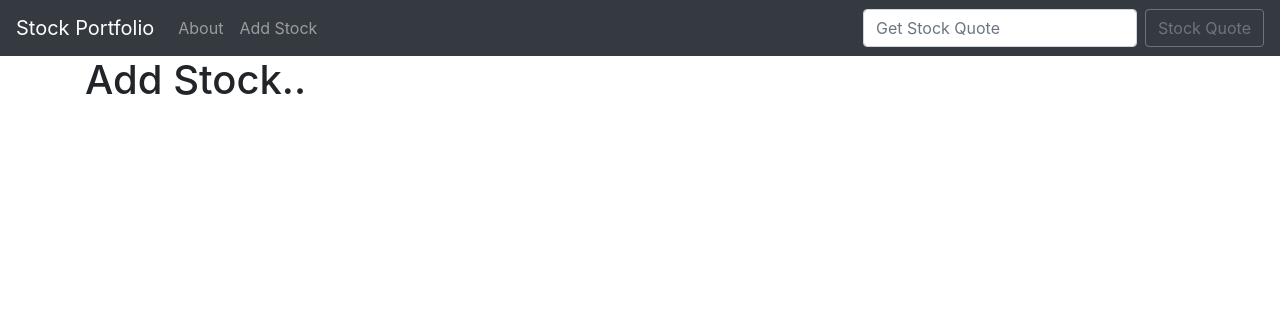
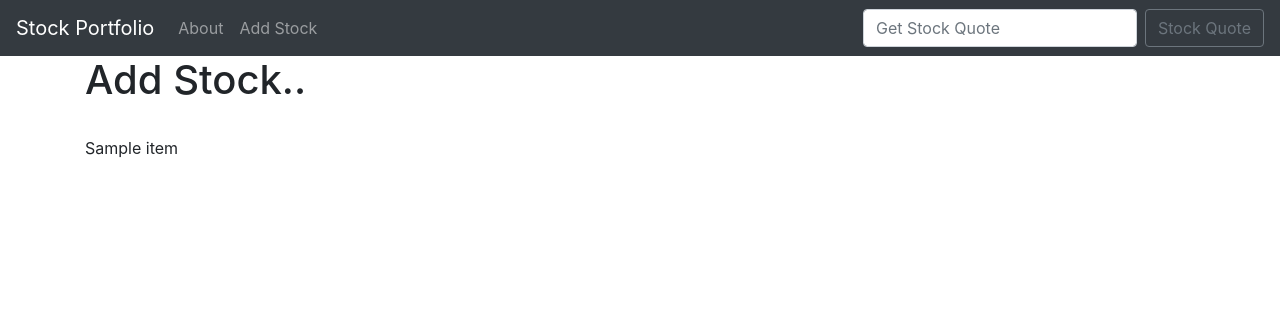
Before and after one commit to santiagoelie/stock-market-portfolio-python-django, a Django app: template quotes/templates/add_stock.html in a window 1280 px wide. Shown: the top 316 px of the page. Run offline with Django 3.2, Linux system fonts and the light colour scheme; the template is opened without the code that fills it: most values are stand-ins (such as "Sample title", 1, 10 or a date in 2020); some libraries are stand-ins or nearby versions.

Commit message:
add for loop for item in ticker
add for loop for item in ticker to view the add stock

```diff
--- a/quotes/templates/add_stock.html
+++ b/quotes/templates/add_stock.html
@@ -2,5 +2,11 @@
 {% block content %}
 
 <h1>Add Stock..</h1>
+<br/>
+
+
+{% for item in ticker %}
+    {{ item }}<br/>
+{% endfor %}
 
 {% endblock %}
```
Also changed, not shown: db.sqlite3.
